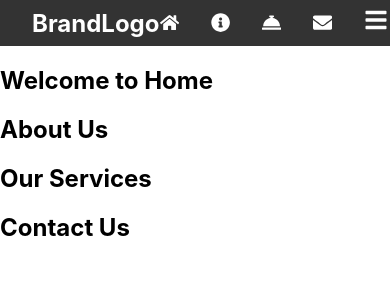
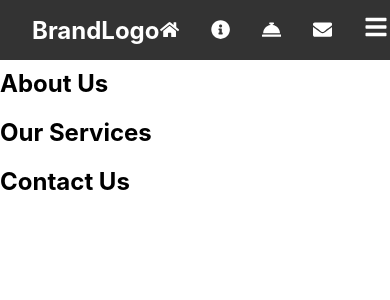
Before and after one commit to kawaben/inganji, a React (Create React App) app: page / in a window 390 px wide. Shown: the top 300 px of the page. Built offline with nearby package versions, Linux system fonts and the light colour scheme.

Commit message:
created humburger menu skeleton

```diff
--- a/src/components/TopMenuBar.css
+++ b/src/components/TopMenuBar.css
@@ -1,10 +1,16 @@
 .top-menu-bar {
+    position: fixed;
+    top: 0;
+    left: 0;
+    width: 100%;
     display: flex;
     justify-content: space-between;
     align-items: center;
     padding: 0.5rem 2rem;
     background-color: #333;
     color: #fff;
+    z-index: 2000;
+    box-sizing: border-box;
 
   }
 
@@ -14,19 +20,27 @@
     flex: 1;
   }
   .menu {
-    flex: 2;
+    flex: 1;
+    display: flex;
+    justify-content: space-around;
+    align-items: center;
   }
   .menu a {
     margin: 0 1rem;
     text-decoration: none;
     color: #fff;
     transition: color 0.3s;
+
   }
 
   .menu a:hover {
     color: #ffa500;
   }
+  .blankSpace{
+    flex: 2;
+  }
   .icons {
+    flex: 1;
     display: flex;
     align-items: center;
     text-decoration: none;
@@ -43,38 +57,70 @@
   }
 
 
+
   /* Hamburger Icon */
 .hamburger {
     display: none;
     font-size: 1.5rem;
     cursor: pointer;
+    z-index: 4000;
   }
 
   /* Responsive Styles */
   @media (max-width: 768px) {
     .menu {
-      display: none; /* Hide the menu by default */
-      flex-direction: column;
-      position: absolute;
-      top: 60px;
-      right: 0;
-      background-color: #333;
-      width: 100%;
-      padding: 1rem;
+       display: none;
+       position: fixed;
+       top: 60px;
+        right: 0;
+        height: 100%;
+        width: 70%;
+        background-color: #333;
+        color: #fff;
+        flex-direction: column;
+        gap: 1rem;
+        padding: 2rem 1rem;
+        box-shadow: 2px 0 5px rgba(0, 0, 0, 0.2);
+        transition: right 0.3s ease; /* Smooth slide-in effect */
+        z-index: 1000;
+        align-items: center;
+        box-sizing: border-box;
+        justify-content:flex-start;
     }
+    .menu.menu-open {
+        right: 0; /* Slide in */
+        display: flex;
+      }
 
-    .menu.menu-open {
-      display: flex; /* Show menu when open */
-    }
+      .menu a {
+        text-decoration: none;
+        color: #fff;
+        font-size: 1.2rem;
+        transition: color 0.3s;
+      }
+
+      .menu a:hover {
+        color: #ffa500;
+      }
+
 
     .hamburger {
       display: block; /* Show hamburger icon */
-      order: 3;
+      order: 4;
+      z-index: 4000;
     }
     .logo {
         order: 1;
       }
       .icons {
+        order: 3;
+      }
+      .blankSpace{
         order: 2;
       }
+     .top-menu-bar{
+      position: fixed;
+      height: 60px;
+      z-index: 3000;
+     }
   }
--- a/src/components/TopMenuBar.js
+++ b/src/components/TopMenuBar.js
@@ -30,14 +30,13 @@ const TopMenuBar = () => {
            link4
         </a>
       </nav>
-
+        <div className="blankSpace"></div>
       <div className="icons">
       <FaHome className="menu-icon" />
       <FaInfoCircle className="menu-icon" />
       <FaConciergeBell className="menu-icon" />
       <FaEnvelope className="menu-icon" />
       </div>
-
     </div>
   );
 };
```
